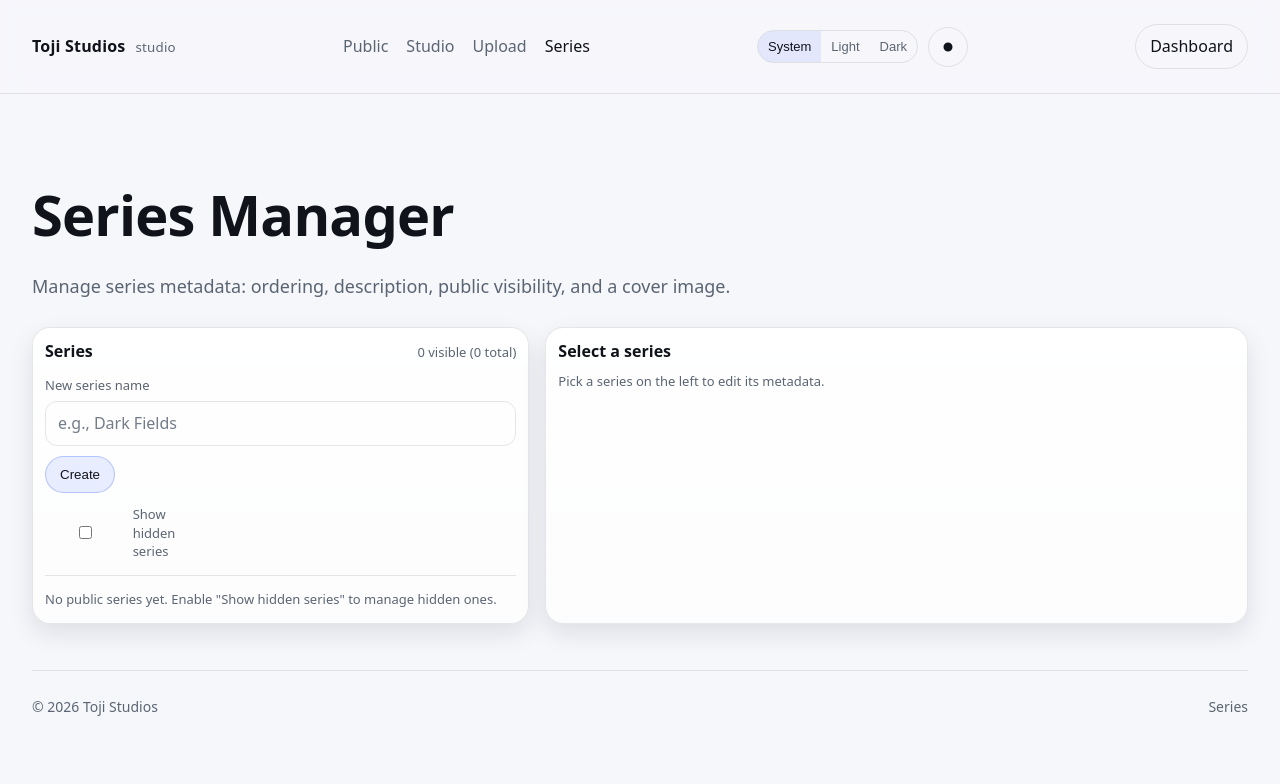
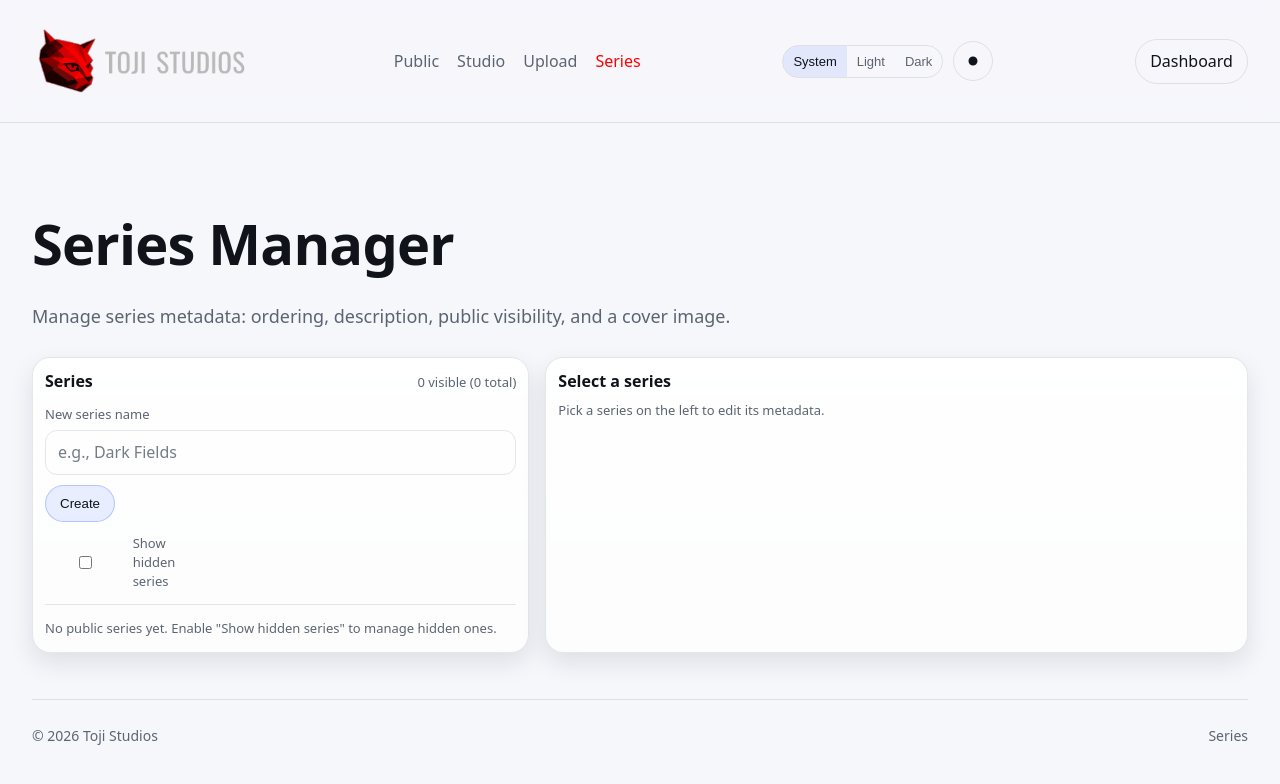
Before and after one commit to ggagnaux/toji-studio, a plain HTML site: page public/admin/series.html in a window 1280 px wide. Drawn offline with Linux system fonts and the light colour scheme.

Commit message:
Changed the selected menu item color.

```diff
--- a/public/admin/series.html
+++ b/public/admin/series.html
@@ -9,7 +9,10 @@
 <body>
   <header class="header">
     <div class="container nav">
-      <a class="brand" href="../index.html">Toji Studios <small>studio</small></a>
+      <a class="brand" href="../index.html">
+        <img class="brand-logo-image" src="../assets/img/TojiStudios_LogoAndName_ForWebsite.png" alt="Toji Studios" />
+      </a>
+
 
       <nav class="navlinks" aria-label="Primary">
         <a href="../index.html">Public</a>
--- a/public/assets/css/site.css
+++ b/public/assets/css/site.css
@@ -11,9 +11,10 @@
   --panel:#222222;
   --text:#e9eef5;
   --muted:#aab4c0;
-  /* --line:rgba(255,255,255,.08); */
+  --selectedmenu: #ff0000;
   --line:rgba(100, 100, 100, .20);
   --accent:#f3ae01;
+  --alternateaccent:#f3ae01;
   --shadow: 0 12px 30px rgba(0,0,0,.35);
 }
 
@@ -23,8 +24,10 @@
   --panel:#ffffff;
   --text:#10131a;
   --muted:#5b6572;
+  --selectedmenu: #ff0000;
   --line:rgba(16,19,26,.10);
   --accent:#2f5bff;
+  --alternateaccent:#f3ae01;
   --shadow: 0 10px 24px rgba(16,19,26,.10);
 }
 
@@ -111,13 +114,13 @@ img{max-width:100%;display:block}
 }
 .brand-logo-image{
   display:block;
-  width:min(220px, 46vw);
+  width:min(220px, 44vw);
   height:auto;
 }
 .brand small{color:var(--muted); font-weight:500}
 .navlinks{display:flex; gap:18px; align-items:center}
 .navlinks a{color:var(--muted)}
-.navlinks a.active{color:var(--text)}
+.navlinks a.active{color:var(--selectedmenu)}
 .nav-toggle{display:none}
 @media (min-width: 761px){
   .nav-toggle{display:none !important}
```
Also changed, not shown: public/admin/index.html (+0 -5 lines), public/admin/upload.html (+3 -1 lines), public/gallery.html (+1 -7 lines).
